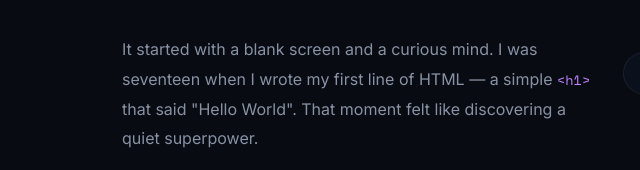
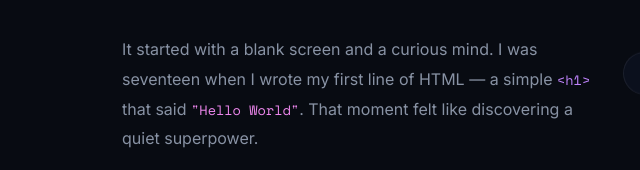
Before and after one commit to Jasmin0701/portfolio, a plain HTML site: page index.html in a window 1280 px wide. Shown: the part 1110-1280 px from the top of the page, 0-640 px from the left. Drawn offline with nearby package versions, Linux system fonts and the light colour scheme.

Commit message:
Updated Message6

```diff
--- a/index.html
+++ b/index.html
@@ -92,8 +92,8 @@ align-items: center;</code></pre>
         <div class="about-text">
           <h2 class="section-title reveal-up">The Story<br /><em>Behind the Code</em></h2>
           <p class="story-p reveal-up" style="--delay:0.1s">It started with a blank screen and a curious mind.
-            I was seventeen when I wrote my first line of HTML — a simple <code>&lt;h1&gt;</code> that said "Hello
-           World". That moment felt like discovering a quiet superpower.</p>
+            I was seventeen when I wrote my first line of HTML — a simple <code>&lt;h1&gt;</code> that said <code class="hello">"Hello
+           World"</code>. That moment felt like discovering a quiet superpower.</p>
           <p class="story-p reveal-up" style="--delay:0.2s">I’m still at the beginning of my coding journey,
             learning step by step with determination. Python quickly became my favorite language, and I’m currently exploring C and Java to strengthen my fundamentals. My goal is to build my own websites and turn ideas into real, meaningful projects.
           <p class="story-p reveal-up" style="--delay:0.3s">Beyond coding, I love public speaking and connecting with people.
--- a/style.css
+++ b/style.css
@@ -239,7 +239,10 @@ body.cursor-card .cursor-ring {
   border-radius: 2px;
   transition: transform 0.3s, opacity 0.3s;
 }
+.hello {
+  color: rgb(236, 134, 236);
 
+}
 .mobile-menu {
   position: fixed;
   inset: 0;
```
